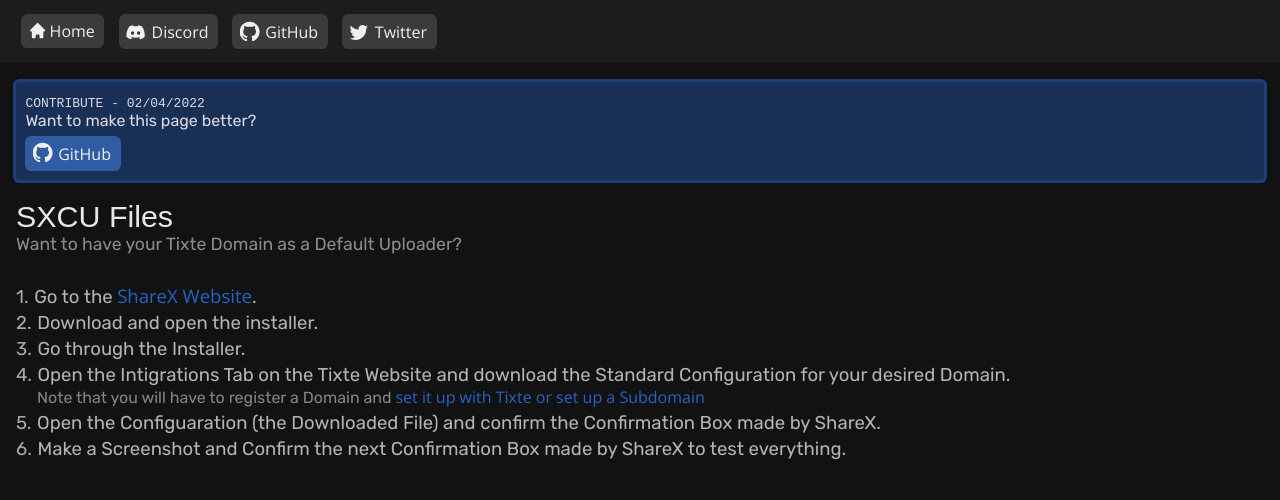
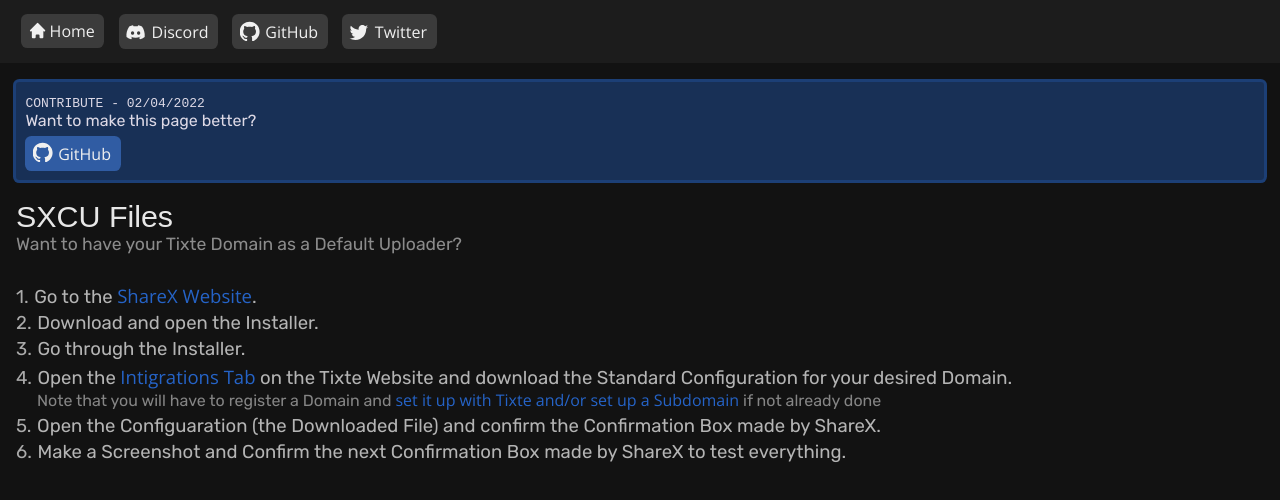
Before and after one commit to Luna-devv/Tixte, a Next.js app: page /read/sxcu in a window 1280 px wide. Shown: the top 500 px of the page. Built offline with nearby package versions, Linux system fonts and the light colour scheme.

Commit message:
Update sxcu.jsx

```diff
--- a/pages/read/sxcu.jsx
+++ b/pages/read/sxcu.jsx
@@ -12,14 +12,14 @@
             text: 'Go to the <a href="https://getsharex.com" class="link">ShareX Website</a>.'
         }, {
             id: 2,
-            text: 'Download and open the installer.'
+            text: 'Download and open the Installer.'
         }, {
             id: 3,
             text: 'Go through the Installer.'
         }, {
             id: 4,
-            text: 'Open the Intigrations Tab on the Tixte Website and download the Standard Configuration for your desired Domain.',
-            subs: ['Note that you will have to register a Domain and <a href="/read/domains" class="link">set it up with Tixte or set up a Subdomain</a>']
+            text: 'Open the <a href="https://tixte.com/dashboard/integrations" class="link">Intigrations Tab</a> on the Tixte Website and download the Standard Configuration for your desired Domain.',
+            subs: ['Note that you will have to register a Domain and <a href="/read/domains" class="link">set it up with Tixte and/or set up a Subdomain</a> if not already done']
         },
     {
         id: 5,
```
